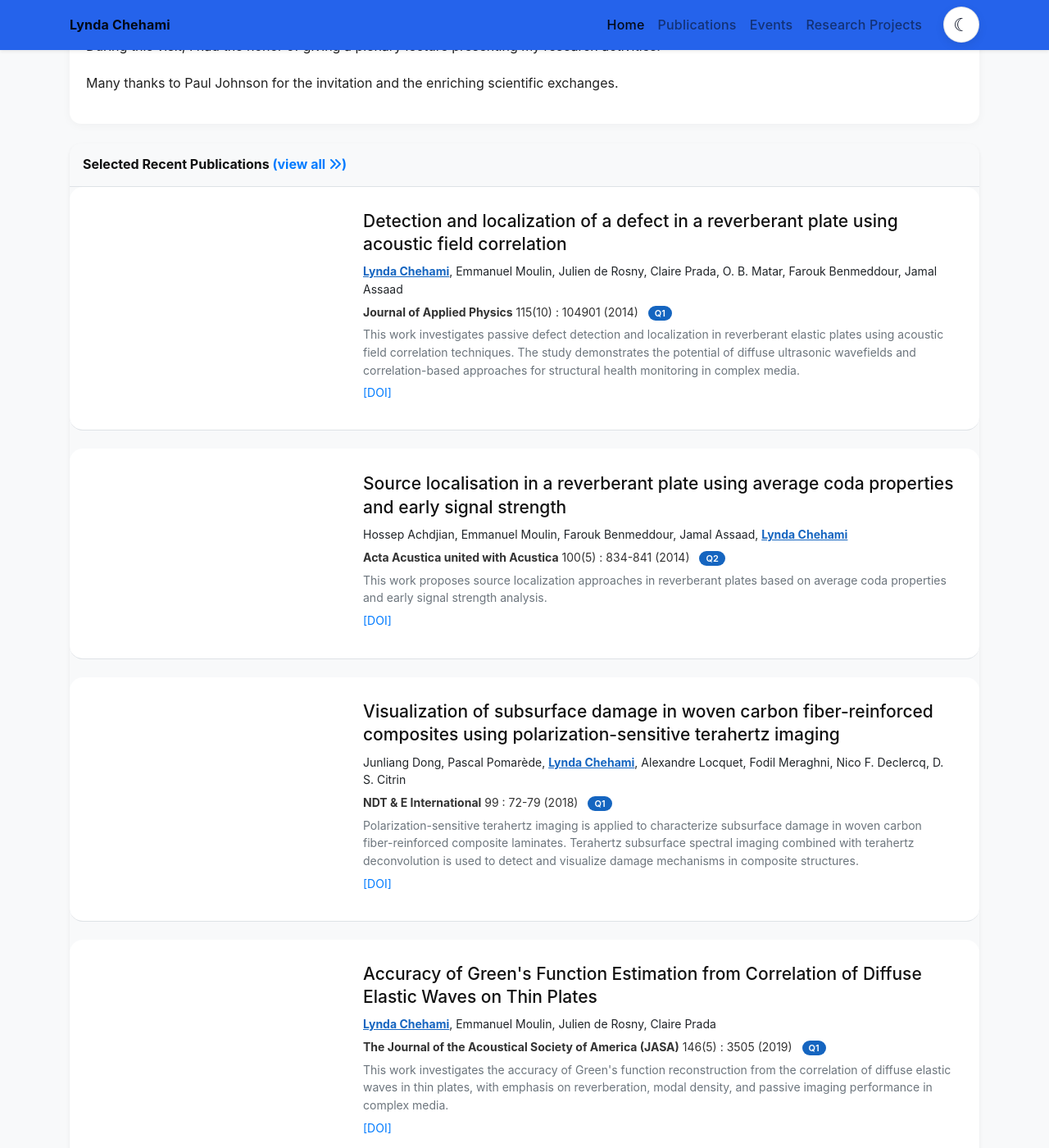
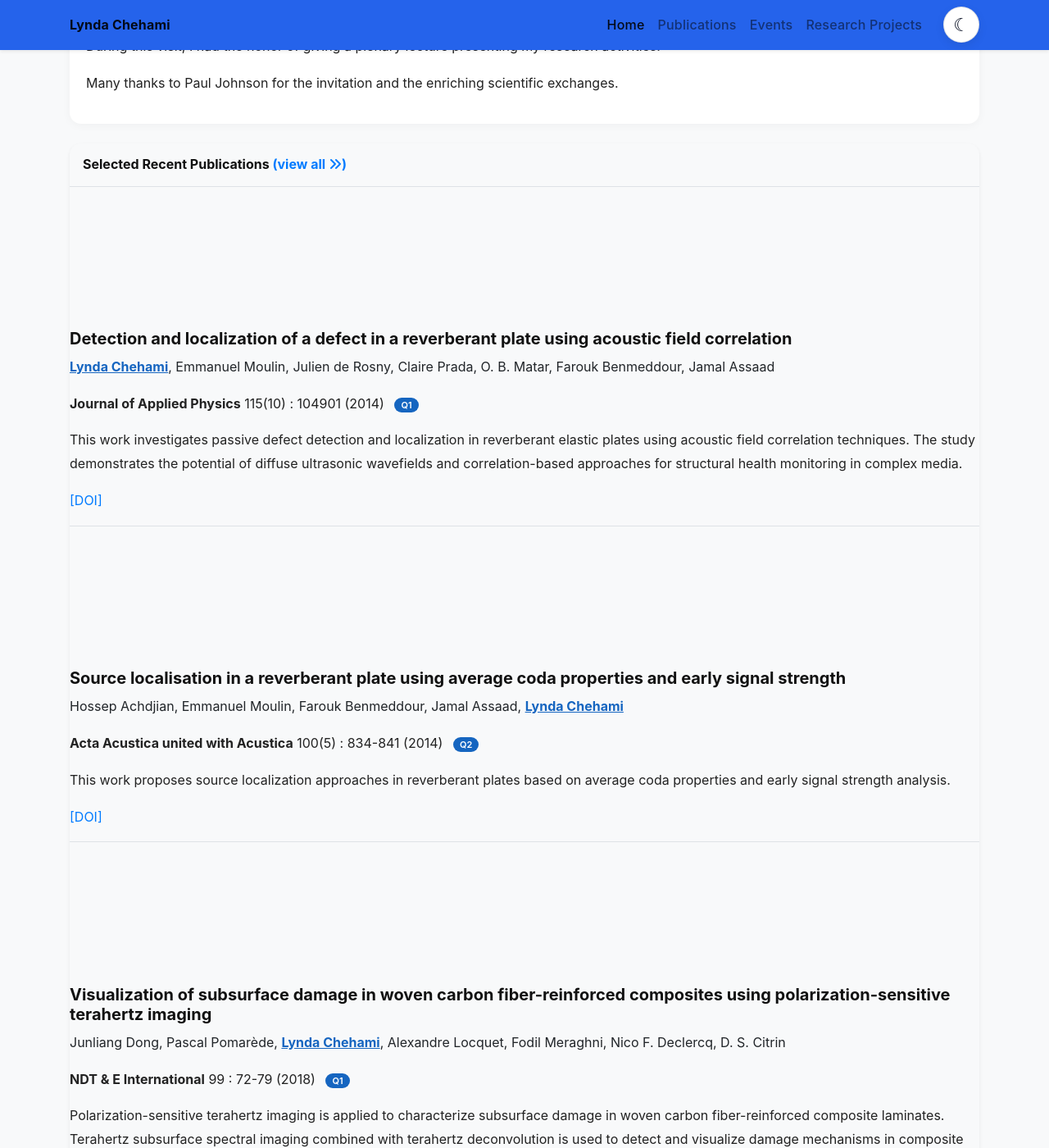
Before and after one commit to lchehami/lchehami.github.io, a Jekyll site: the page built from index.html, in a window 1280 px wide and 1400 px high, scrolled down 3892 px. Shown: the whole window at 82% size. Built offline with Jekyll 4.4.1, drawn with Linux system fonts in a browser that asks for light colours; nearby versions of some CDN libraries; a style sheet for code colours, icons or effects is not loaded.

Commit message:
Update global.css

```diff
--- a/assets/css/global.css
+++ b/assets/css/global.css
@@ -174,7 +174,7 @@
 }
 
 /* =========================================================
-   AFFILIATIONS — FINAL FIX
+   AFFILIATIONS
 ========================================================= */
 
 .affiliation {
@@ -226,7 +226,6 @@
     0 2px 8px rgba(0,0,0,0.08) !important;
 }
 
-/* CNRS */
 .aff-logo[src*="cnrs"],
 .aff-logo[alt="CNRS"] {
   width: 52px !important;
@@ -393,53 +392,99 @@
   color: #bfdbfe !important;
 }
 
-body.dark #themeToggle {
-  background: #111827;
+/* =========================================================
+   SEARCH BAR PUBLICATIONS
+========================================================= */
 
-  color: #f8fafc;
+.publication-search-container {
+  margin-bottom: 40px;
+}
 
-  border: 1px solid rgba(255,255,255,0.15);
+.publication-search-bar {
+  width: 100%;
+  max-width: 720px;
 
-  box-shadow:
-    0 6px 18px rgba(0,0,0,0.35),
-    inset 0 1px 1px rgba(255,255,255,0.04);
+  padding: 14px 22px;
+
+  border-radius: 14px;
+  border: 1px solid #d9dde3;
+
+  background: #ffffff;
+
+  font-size: 16px;
+  line-height: 1.4;
+
+  box-shadow: 0 4px 14px rgba(0,0,0,0.04);
+
+  transition: all 0.2s ease;
+}
+
+.publication-search-bar:focus {
+  outline: none;
+
+  border-color: #1565c0;
+
+  box-shadow: 0 0 0 4px rgba(21,101,192,0.12);
 }
 
 /* =========================================================
-   DARK MODE — AFFILIATIONS
+   PUBLICATIONS FIX
 ========================================================= */
 
-body.dark .affiliation {
-  color: #f8fafc !important;
+.publication-entry .row {
+  align-items: center !important;
 }
 
-body.dark .affiliation span {
-  color: #f8fafc !important;
+.pub-left {
+  overflow: hidden;
 }
 
-body.dark .affiliation:hover {
-  color: #93c5fd !important;
+.pub-cover {
+  width: 100% !important;
+  max-width: 260px !important;
+
+  height: auto !important;
+  max-height: 180px !important;
+
+  object-fit: contain !important;
+
+  display: block !important;
+
+  margin: 0 auto !important;
 }
 
-body.dark .aff-logo {
-  background: #ffffff !important;
-
-  box-shadow:
-    0 2px 10px rgba(0,0,0,0.35) !important;
+.pub-right {
+  min-width: 0;
 }
 
-/* =========================================================
-   SCIENTIFIC HERO ALWAYS LIGHT
-========================================================= */
-
-.scientific-hero,
-.scientific-hero * {
-  color: #111 !important;
+.pub-right h5 {
+  font-size: 20px;
+  line-height: 1.35;
+  margin-bottom: 8px !important;
 }
 
-body.dark .scientific-hero,
-body.dark .scientific-hero * {
-  color: #111 !important;
+.pub-right p {
+  line-height: 1.55;
+}
+
+.qrank-badge {
+  background: #1565c0;
+  color: white !important;
+
+  padding: 2px 8px;
+
+  border-radius: 12px;
+
+  font-size: 11px;
+  font-weight: 600;
+
+  margin-left: 8px;
+
+  white-space: nowrap;
+}
+
+.pub-right p:nth-of-type(2)::before {
+  content: "📘 ";
 }
 
 /* =========================================================
@@ -477,119 +522,8 @@
     height: 160px;
   }
 
-  #themeToggle {
-    width: 40px;
-    height: 40px;
-
-    font-size: 20px;
-
-    margin-left: 12px;
-  }
-
-  .affiliation {
-    grid-template-columns: 78px minmax(0, 1fr) !important;
-    column-gap: 10px !important;
-  }
-
-  .aff-logo {
-    width: 72px !important;
-    height: 32px !important;
-  }
-
-  .affiliation span {
-    font-size: 15px !important;
+  .pub-cover {
+    max-width: 100% !important;
+    max-height: 220px !important;
   }
 }
-/* ===== PUBLICATION CARDS ===== */
-
-.pub-card {
-  display: flex;
-  align-items: center;
-  gap: 28px;
-
-  padding: 28px 30px;
-  margin-bottom: 22px;
-
-  background: #ffffff;
-  border-radius: 16px;
-
-  overflow: hidden;
-}
-
-.pub-image {
-  flex: 0 0 300px;
-  max-width: 300px;
-}
-
-.pub-image img,
-.pub-image svg {
-  width: 100%;
-  height: auto;
-  max-height: 230px;
-
-  object-fit: contain;
-  display: block;
-
-  border-radius: 12px;
-}
-
-.pub-content {
-  flex: 1;
-  min-width: 0;
-}
-
-.pub-title {
-  margin: 0 0 8px 0;
-  font-size: 21px;
-  line-height: 1.35;
-  font-weight: 500;
-}
-
-.pub-authors,
-.pub-journal,
-.pub-abstract,
-.pub-links-inline {
-  margin: 0 0 6px 0;
-  font-size: 14px;
-  line-height: 1.55;
-}
-
-.pub-authors {
-  color: #555;
-}
-
-.pub-journal {
-  color: #333;
-}
-
-.pub-abstract {
-  color: #6c757d;
-}
-
-.qrank-badge {
-  background: #1565c0;
-  color: white;
-  padding: 2px 8px;
-  border-radius: 12px;
-  font-size: 11px;
-  font-weight: 600;
-  margin-left: 8px;
-  white-space: nowrap;
-}
-
-@media (max-width: 768px) {
-  .pub-card {
-    flex-direction: column;
-    align-items: flex-start;
-  }
-
-  .pub-image {
-    flex: none;
-    max-width: 100%;
-    width: 100%;
-  }
-
-  .pub-title {
-    font-size: 19px;
-  }
-}
```
